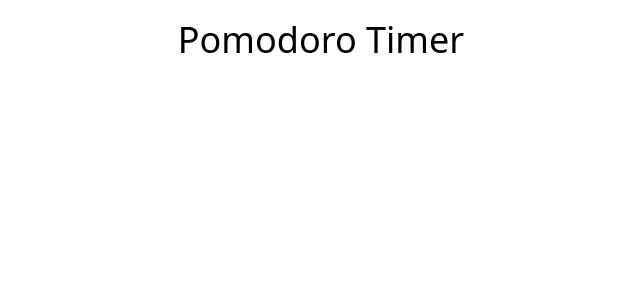
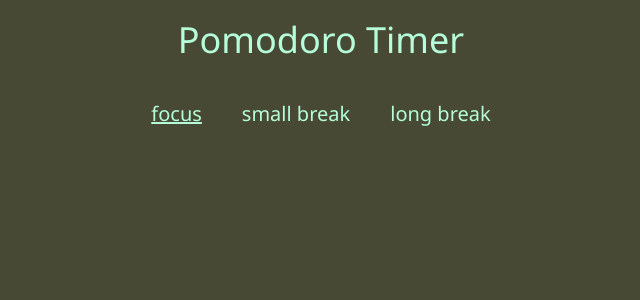
Before and after one commit to talogo-dev/pomodoro-project, a React (Vite) app in the folder frontend/: page / in a window 1280 px wide. Shown: the top 300 px of the page, without its empty margins (319-959 px from the left). Built offline with nearby package versions, Linux system fonts and the light colour scheme.

Commit message:
feat: add lucide-react dependency and enhance App component with mode selection style: update index.css with new color variables and font family docs: add dicas.txt for useState usage clarification

```diff
--- a/frontend/package.json
+++ b/frontend/package.json
@@ -11,6 +11,7 @@
   },
   "dependencies": {
     "@tailwindcss/vite": "^4.1.18",
+    "lucide-react": "^0.562.0",
     "react": "^19.2.0",
     "react-dom": "^19.2.0",
     "tailwindcss": "^4.1.18"
--- a/frontend/src/App.jsx
+++ b/frontend/src/App.jsx
@@ -1,10 +1,20 @@
+import { useEffect, useState } from "react";
 
 function App() {
 
+  const [mode, setMode] = useState("focus");
+  const selected = "text-light-green cursor-pointer underline";
+  const notSelected = "text-light-green cursor-pointer";
+
   return (
     <>
-      <header className="flex flex-col mt-5">
-        <h1 className="text-center text-4xl">Pomodoro Timer</h1>
+      <header className="flex flex-col pt-5">
+        <h1 className="text-center text-4xl text-light-green">Pomodoro Timer</h1>
+        <div className="mt-10 flex justify-center gap-10 text-xl">
+          <span className={mode == "focus" ? selected : notSelected} onClick={() => setMode("focus")}>focus</span>
+          <span className={mode == "small-break" ? selected : notSelected} onClick={() => setMode("small-break")}>small break</span>
+          <span className={mode == "long-break" ? selected : notSelected} onClick={() => setMode("long-break")}>long break</span>
+        </div>
       </header>
       {/* Secção para botoes e afins */}
       <section>
--- a/frontend/src/index.css
+++ b/frontend/src/index.css
@@ -1,5 +1,19 @@
-@import "tailwindcss";
 /*
  ? Fonte Google
 */
 @import url('https://fonts.googleapis.com/css2?family=Noto+Sans:ital,wght@0,100..900;1,100..900&display=swap');
+@import "tailwindcss";
+
+@theme{
+    --color-gray-green: #474935;
+    --color-light-green: #B5FED9;
+    --color-darker-green: #6B8882;
+}
+
+*{
+    font-family: "Noto Sans", sans-serif;
+}
+
+.debug{
+    border: solid 1px red;
+}
--- a/frontend/src/main.jsx
+++ b/frontend/src/main.jsx
@@ -6,6 +6,8 @@ import App from './App.jsx'
 
 createRoot(document.getElementById('root')).render(
   <StrictMode>
-    <App />
+    <main className="bg-gray-green h-screen">
+      <App />
+    </main>
   </StrictMode>,
 )
```
Also changed, not shown: frontend/dicas.txt (added), frontend/notas.txt, 1 other file (tests, documents, lock files or other folders).
